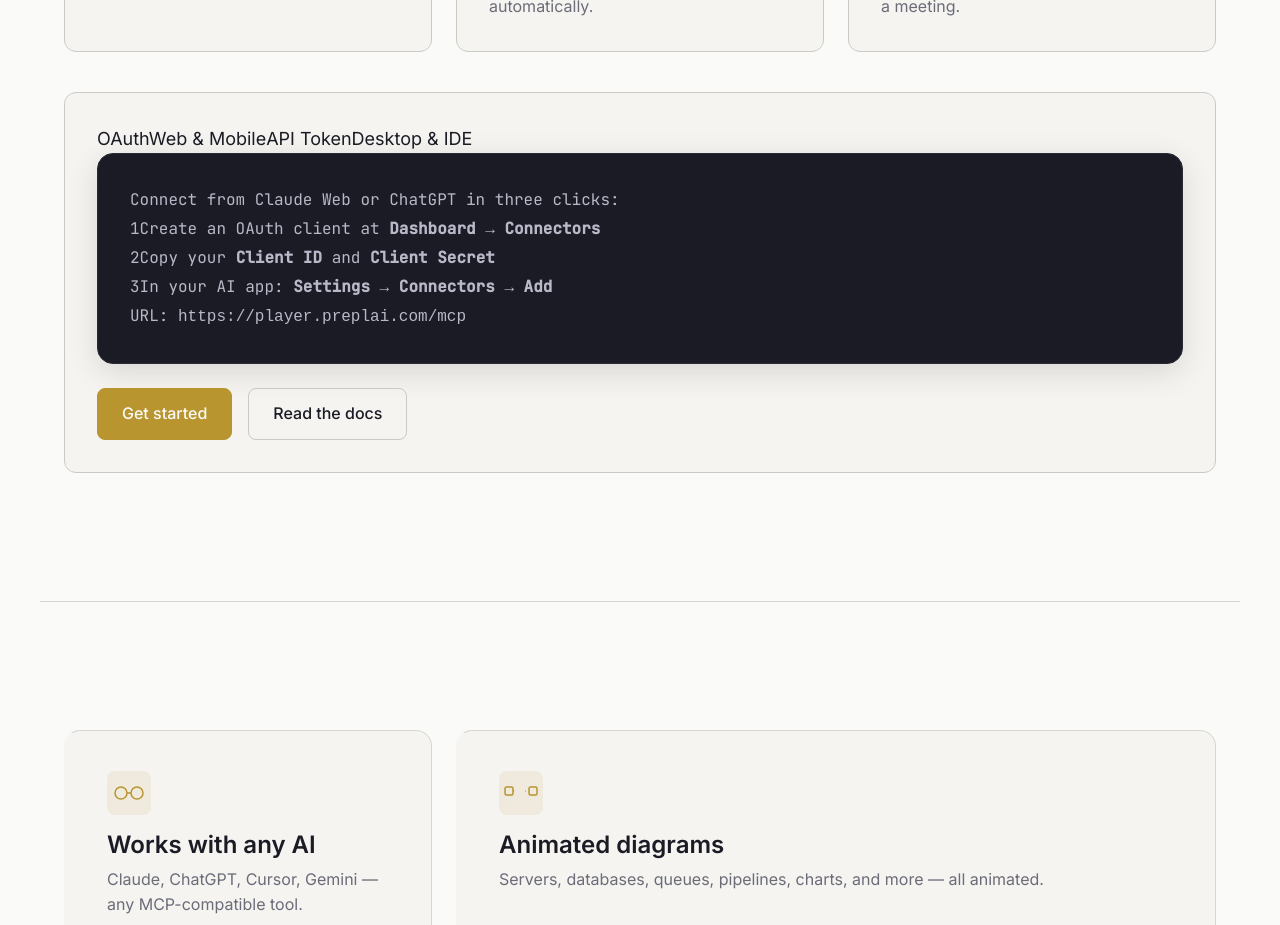
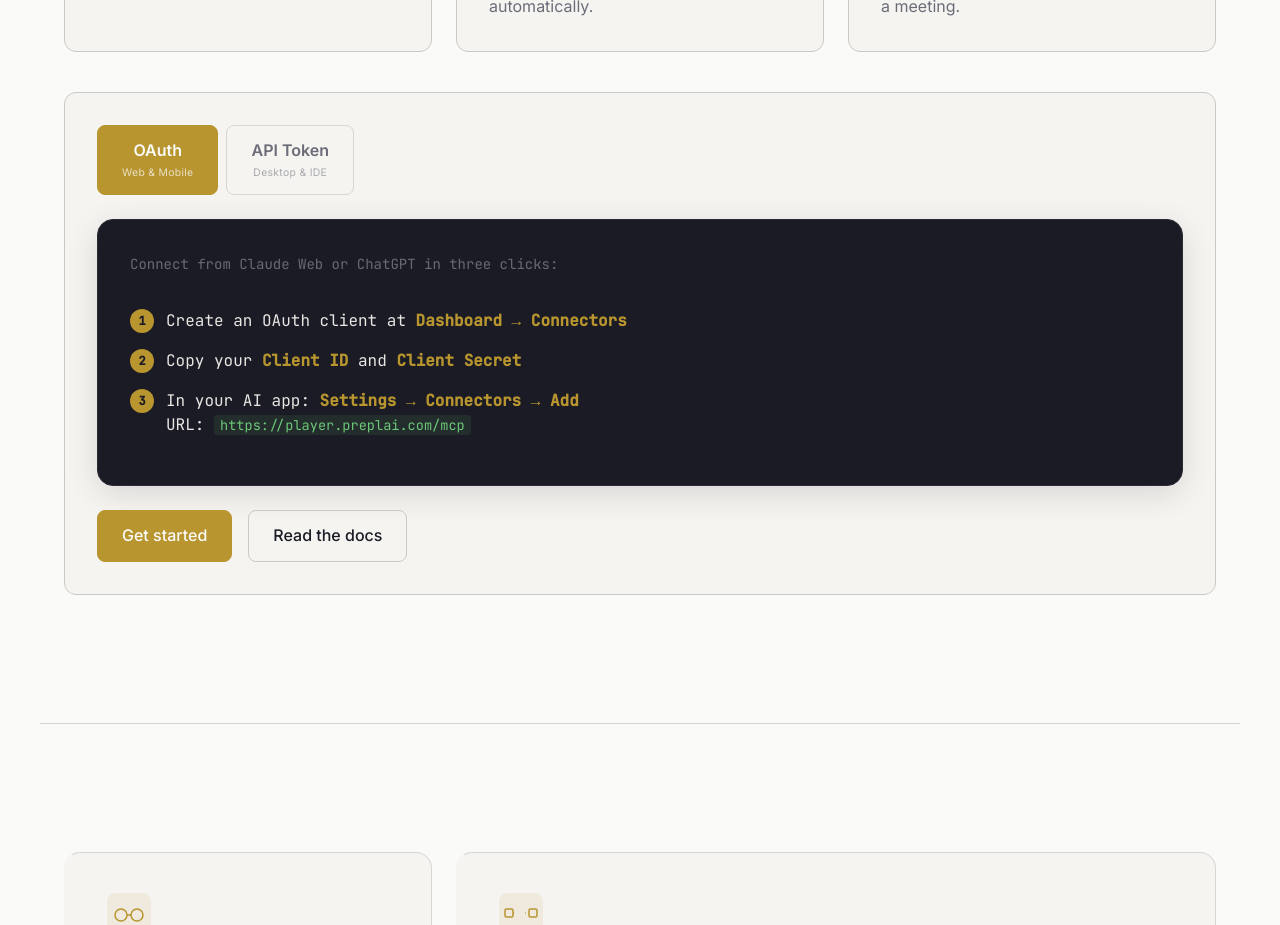
Before and after one commit to BabaScience/preplai, a React (Vite) app in the folder apps/website/: page / in a window 1280 px wide. Shown: the part 4740-5665 px from the top of the page. Built offline with nearby package versions, Linux system fonts and the light colour scheme; no server answers.

Commit message:
add: designer feedback documentation and memory index
- Introduced feedback_designer_landing.md for professional designer insights on landing page structure, messaging, and UX strategy.
- Created MEMORY.md to index the new feedback document for easy reference.

```diff
--- a/apps/website/src/styles/components.css
+++ b/apps/website/src/styles/components.css
@@ -1204,6 +1204,88 @@
   border-radius: var(--radius-lg);
   padding: var(--space-8);
 }
+.setup-tabs {
+  display: flex;
+  gap: var(--space-2);
+  margin-bottom: var(--space-6);
+}
+.setup-tab {
+  display: flex;
+  flex-direction: column;
+  align-items: center;
+  gap: 2px;
+  padding: var(--space-3) var(--space-6);
+  border-radius: var(--radius-md);
+  border: 1px solid var(--color-divider);
+  background: transparent;
+  color: var(--color-text-muted);
+  font-size: var(--text-sm);
+  font-weight: 600;
+  cursor: pointer;
+  transition: all var(--transition-interactive);
+}
+.setup-tab-hint {
+  font-size: 0.65rem;
+  font-weight: 400;
+  opacity: 0.55;
+  letter-spacing: 0.03em;
+}
+.setup-tab.active {
+  background: var(--color-primary);
+  color: var(--color-text-inverse);
+  border-color: var(--color-primary);
+}
+.setup-tab.active .setup-tab-hint {
+  opacity: 0.75;
+}
+.setup-tab:not(.active):hover {
+  border-color: var(--color-primary);
+  color: var(--color-text);
+}
+.setup-caption {
+  font-size: var(--text-xs);
+  color: #8a8b95;
+  margin-bottom: var(--space-4);
+  opacity: 0.7;
+}
+.setup-oauth-steps {
+  display: flex;
+  flex-direction: column;
+  gap: var(--space-4);
+  padding: var(--space-4) 0;
+}
+.setup-oauth-step {
+  display: flex;
+  align-items: flex-start;
+  gap: var(--space-3);
+  color: #e8e6e3;
+  font-size: var(--text-sm);
+  line-height: 1.5;
+}
+.setup-oauth-step strong {
+  color: var(--color-primary);
+}
+.setup-oauth-step code {
+  font-family: var(--font-mono);
+  font-size: 0.85em;
+  color: #6ec879;
+  background: rgba(110, 200, 121, 0.1);
+  padding: 1px 6px;
+  border-radius: 3px;
+}
+.setup-oauth-num {
+  flex-shrink: 0;
+  width: 24px;
+  height: 24px;
+  border-radius: 50%;
+  background: var(--color-primary);
+  color: #1a1b24;
+  font-size: 0.75rem;
+  font-weight: 700;
+  display: flex;
+  align-items: center;
+  justify-content: center;
+}
 
 /* Problem section */
 .problem-section {
```
Also changed, not shown: 2 other files (tests, documents, lock files or other folders).
